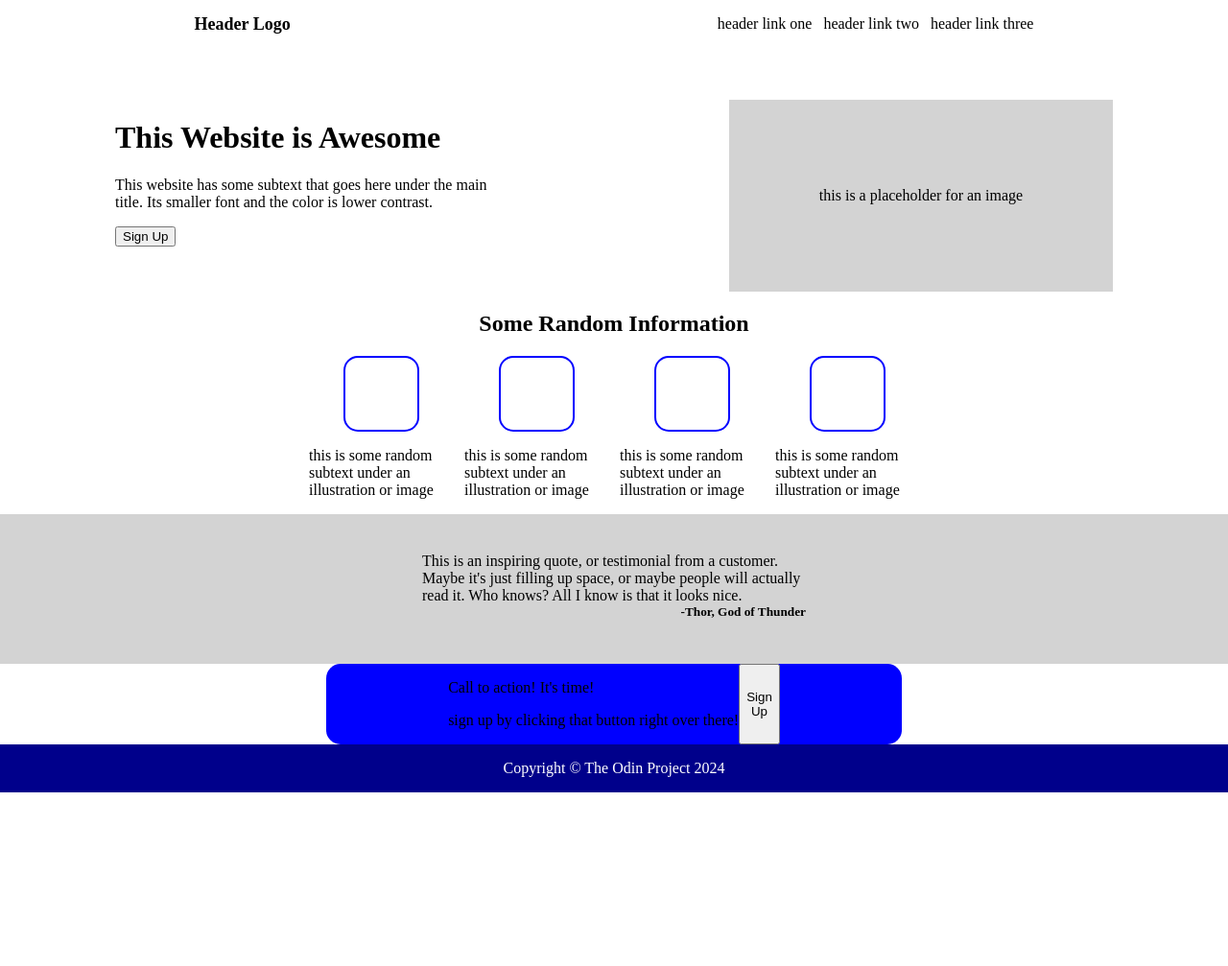
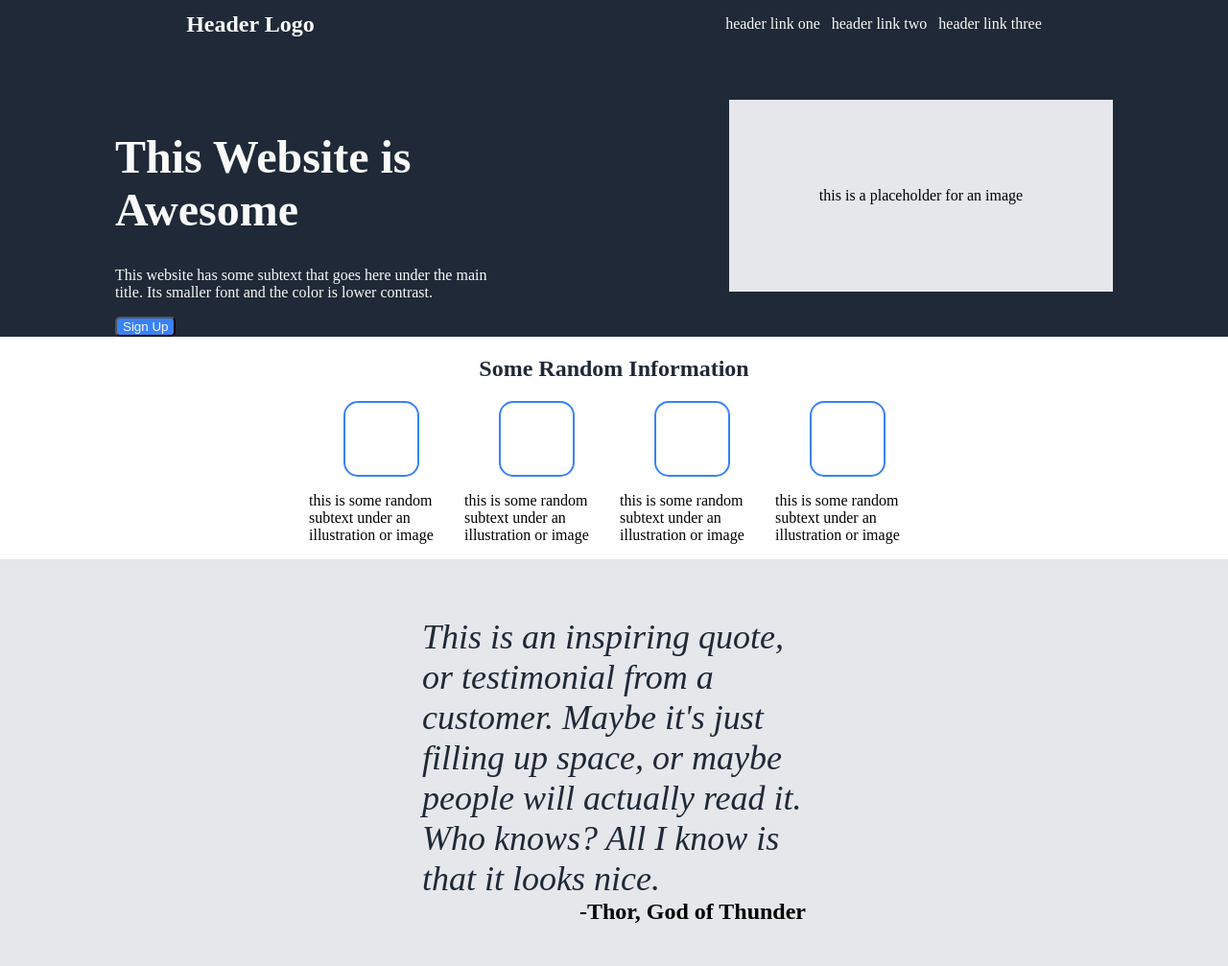
Before and after one commit to Benton14/odin-landing-page, a plain HTML site: page index.html in a window 1280 px wide. Shown: the top 1007 px of the page at 96% size. Before the commit the page ends 826 px from the top, so only its background shows below. Drawn offline with Linux system fonts and the light colour scheme.

Commit message:
Correct colors and font style
Corrected background and font colors. Italicized the quote. rounded
the button borders and added correct colors

```diff
--- a/index.html
+++ b/index.html
@@ -7,6 +7,7 @@
     <link rel="stylesheet" href="style.css">
 </head>
 <body>
+    <div class="dark-section">
         <div class="header">
             <div class="logo">Header Logo</div>
             <ul class="right-links">
@@ -25,6 +26,7 @@
             </div>
             <div class="img-placeholder">
                 this is a placeholder for an image
+            </div>
         </div>
     </div>
     <h2>Some Random Information</h2>
--- a/style.css
+++ b/style.css
@@ -7,8 +7,14 @@ p {
     flex-wrap: wrap;
 }
 
+h1 {
+    font-size: 48px;
+    font-weight: extra-bold;
+}
+
 h2 {
-    text-align: center
+    text-align: center;
+    color: #1F2937;
 }
 
 h5 {
@@ -16,14 +22,38 @@ h5 {
     justify-content: flex-end;
     align-items: flex-start;
     margin-top: 0px;
+    font-size: 24px;
 }
 
 button {
-    flex-basis: 0px;
+    border-radius: 5px;
+    color: #F9FAF8;
 }
 
 ul {
     list-style: none;
+}
+
+.header,
+.l-info,
+.copyright,
+.info {
+    color: #F9FAF8;
+}
+
+.quote-container,
+.img-placeholder {
+    background-color: #E5E7EB;
+}
+
+.dark-section,
+.footer {
+    background-color: #1F2937;
+}
+
+button,
+.box {
+    background-color: #3882F6;
 }
 
 .header {
@@ -35,7 +65,7 @@ ul {
 
 .logo {
     font-weight: 700;
-    font-size: large;
+    font-size: 24px;
 }
 
 .right-links {
@@ -56,7 +86,6 @@ ul {
     display: flex;
     justify-content: center;
     align-items: center;
-    background-color: lightgray;
     width: 400px;
     height: 200px;
 }
@@ -78,13 +107,12 @@ ul {
     width: 75px;
     height: 75px;
     border-radius: 15px;
-    border: 2px solid blue;
+    border: 2px solid #3882F6;
 }
 
 .quote-container {
     display: flex;
     justify-content: center;
-    background-color: lightgray;
 }
 
 .card2 {
@@ -95,10 +123,12 @@ ul {
 .quote {
    max-width: 600px;
    margin-bottom: 0px;
+   font-size: 36px;
+   font-style: italic;
+   color: #1f2937;
 }
 
 .box {
-    background-color: blue;
     border-radius: 15px;
     display: flex;
     justify-content: center;
@@ -109,9 +139,4 @@ ul {
 .footer {
     display: flex;
     justify-content: center;
-    background-color: darkblue;
 }
-
-.copyright {
-    color: white;
-}
```
Lines whose indentation alone changed are shown as unchanged.
